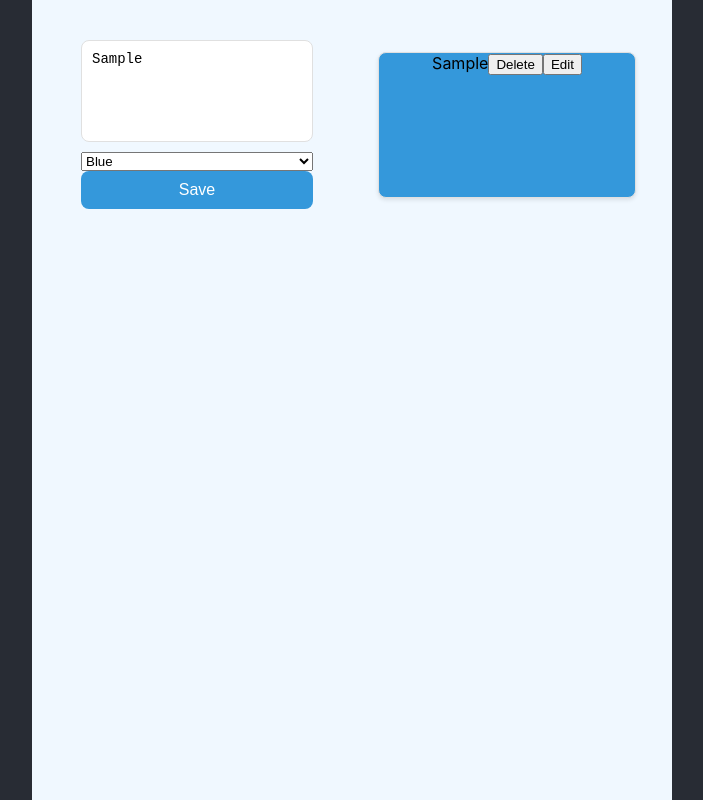
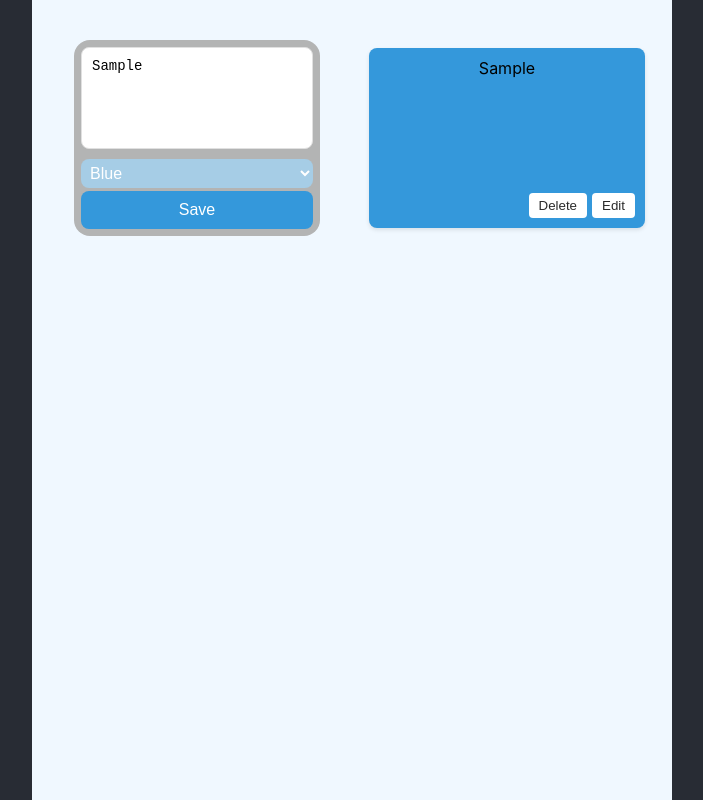
Before and after one commit to AmanSong/Rich-Web, a React (Create React App) app in the folder RichWeb_Lab4/problem_1/: page / in a window 1280 px wide. Both pictures are taken after typing "Sample" into the empty fields and a click on the button "Save". Shown: the whole page, without its empty margins (288-991 px from the left). Built offline with nearby package versions, Linux system fonts and the light colour scheme.

Commit message:
better styling

```diff
--- a/RichWeb_Lab4/problem_1/src/components/CreateNote.css
+++ b/RichWeb_Lab4/problem_1/src/components/CreateNote.css
@@ -4,6 +4,9 @@
     width: 80%;
     max-width: 400px;
     margin: auto;
+    padding: 2.5%;
+    border-radius: 16px;
+    background-color: #b3b4b4;
 }
 
 
@@ -18,6 +21,18 @@
     font-size: 14px;
 }
 
+.create-note select {
+    background-color: #a6cde6;
+    color: #ffffff;
+    width: 100%;
+    padding: 5px;
+    margin-bottom: 1%;
+    border: none;
+    border-radius: 8px;
+    cursor: pointer;
+    font-size: 16px;
+    transition: background-color 0.3s ease;
+}
 
 .note-save {
     background-color: #3498db;
--- a/RichWeb_Lab4/problem_1/src/components/Note.css
+++ b/RichWeb_Lab4/problem_1/src/components/Note.css
@@ -1,34 +1,40 @@
-/* Basic styling for the note component */
-.note {
-    background-color: #ffffff;
-    border: 1px solid #e0e0e0;
+.note-container {
+    position: relative;
+    padding: 10px;
     border-radius: 8px;
-    height: 18vh;
+    margin-bottom: 15px;
+    height: 20vh;
     width: 20vw;
-
     justify-content: center;
     margin: auto;
     box-shadow: 0 2px 4px rgba(0, 0, 0, 0.1);
+    display: flex;
+    flex-direction: column;
 }
 
-/* Add some hover effect */
-.note:hover {
-    box-shadow: 0 4px 8px rgba(0, 0, 0, 0.2);
+.note-container span {
+    flex-grow: 1;
 }
 
-/* Style for the text content inside the note */
-.note-text {
-    font-size: 5%;
-    line-height: 1.5;
-    color: #333333;
+.note-buttons {
+    display: flex;
+    justify-content: flex-end;
+    align-items: flex-end;
 }
 
-/* Style for the background color of the note */
-.note-color {
-    width: 24px;
-    height: 24px;
-    border-radius: 50%;
-    margin-right: 8px;
+.delete-button,
+.edit-button {
+    background-color: #ffffff;
+    color: #2b2b2b;
+    border: none;
+    padding: 5px 10px;
+    margin-left: 5px;
+    border-radius: 4px;
+    cursor: pointer;
+    transition: background-color 0.3s ease;
 }
 
-/* Add more styles as needed */
+.delete-button:hover,
+.edit-button:hover {
+    background-color: #be8a84;
+}
--- a/RichWeb_Lab4/problem_1/src/components/note.js
+++ b/RichWeb_Lab4/problem_1/src/components/note.js
@@ -3,12 +3,15 @@ import './Note.css'
 
 function Note({ id, text, color, onDelete, onEdit }) {
   return (
-    <div className="note" style={{ backgroundColor: color }}>
+    <div className="note-container" style={{ backgroundColor: color }}>
       <span>{text}</span>
-      <button onClick={() => onDelete(id)}>Delete</button>
-      <button onClick={() => onEdit(id)}>Edit</button>
+      <div className="note-buttons">
+        <button className="delete-button" onClick={() => onDelete(id)}>Delete</button>
+        <button className="edit-button" onClick={() => onEdit(id)}>Edit</button>
+      </div>
     </div>
   );
 }
 
+
 export default Note;
```
